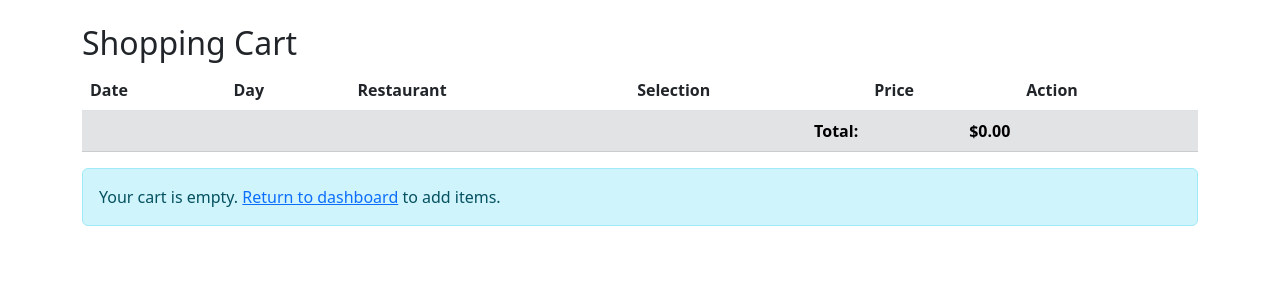
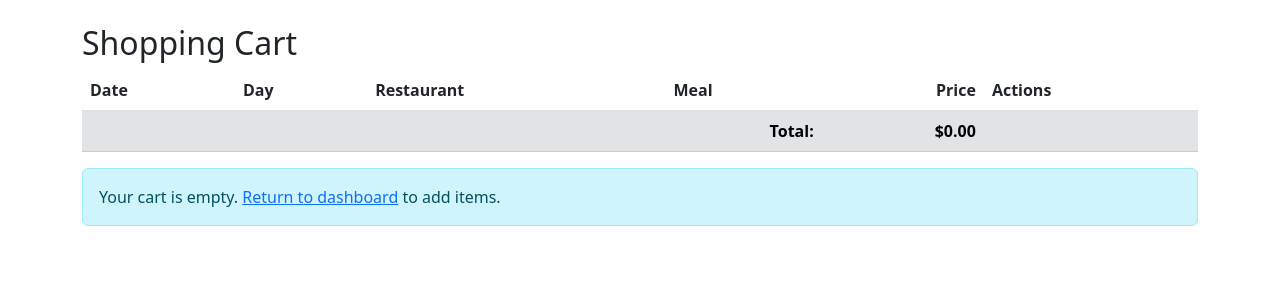
Before and after one commit to sheapwilliams/lunch, a Flask app: template templates/cart.html in a window 1280 px wide. Shown: the part 58-358 px from the top of the page. Run offline with Flask 3, Linux system fonts and the light colour scheme; the template is opened without the code that fills it: most values are stand-ins (such as "Sample title", 1, 10 or a date in 2020); grey boxes marked "Sample" are stand-in pictures; some libraries are stand-ins or nearby versions.

Commit message:
right justify the price header

```diff
--- a/templates/cart.html
+++ b/templates/cart.html
@@ -11,9 +11,9 @@
                             <th>Date</th>
                             <th>Day</th>
                             <th>Restaurant</th>
-                            <th>Selection</th>
-                            <th>Price</th>
-                            <th>Action</th>
+                            <th>Meal</th>
+                            <th class="text-end">Price</th>
+                            <th>Actions</th>
                         </tr>
                     </thead>
                     <tbody id="cart-items">
```
